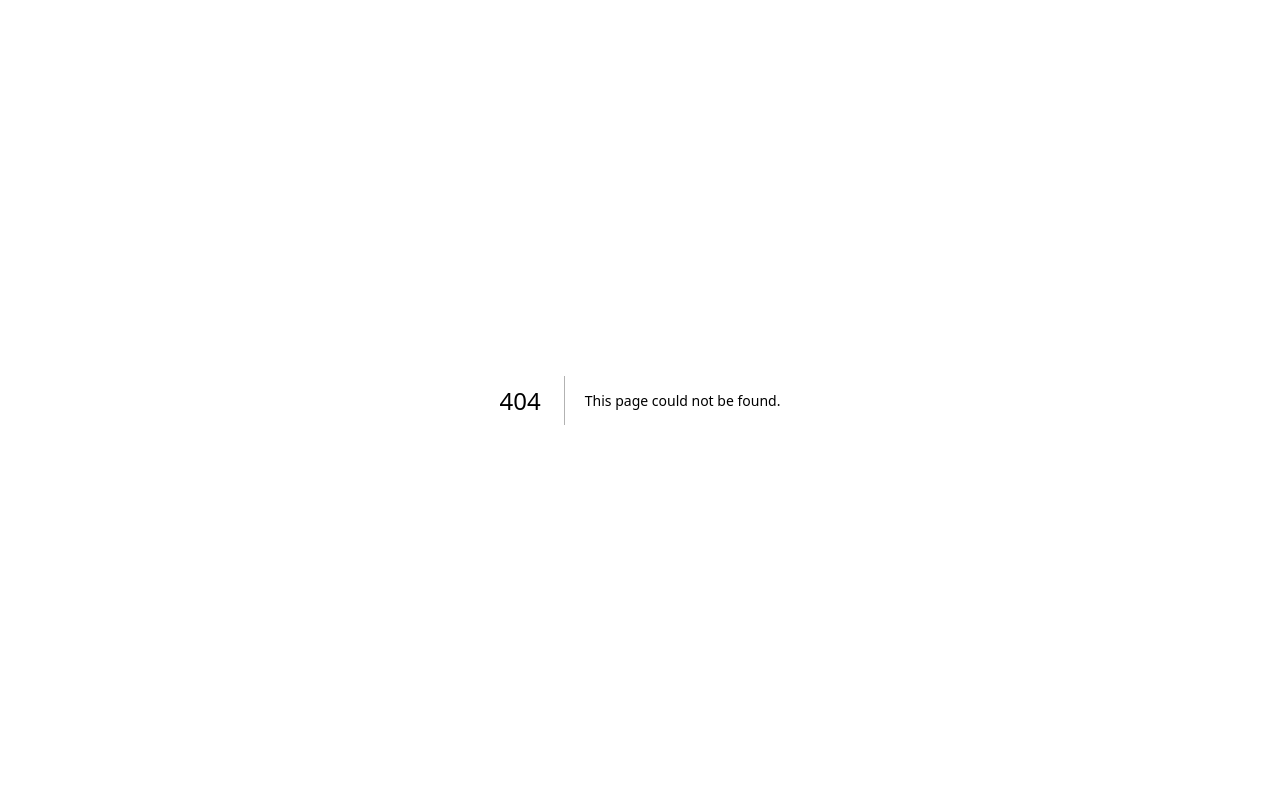
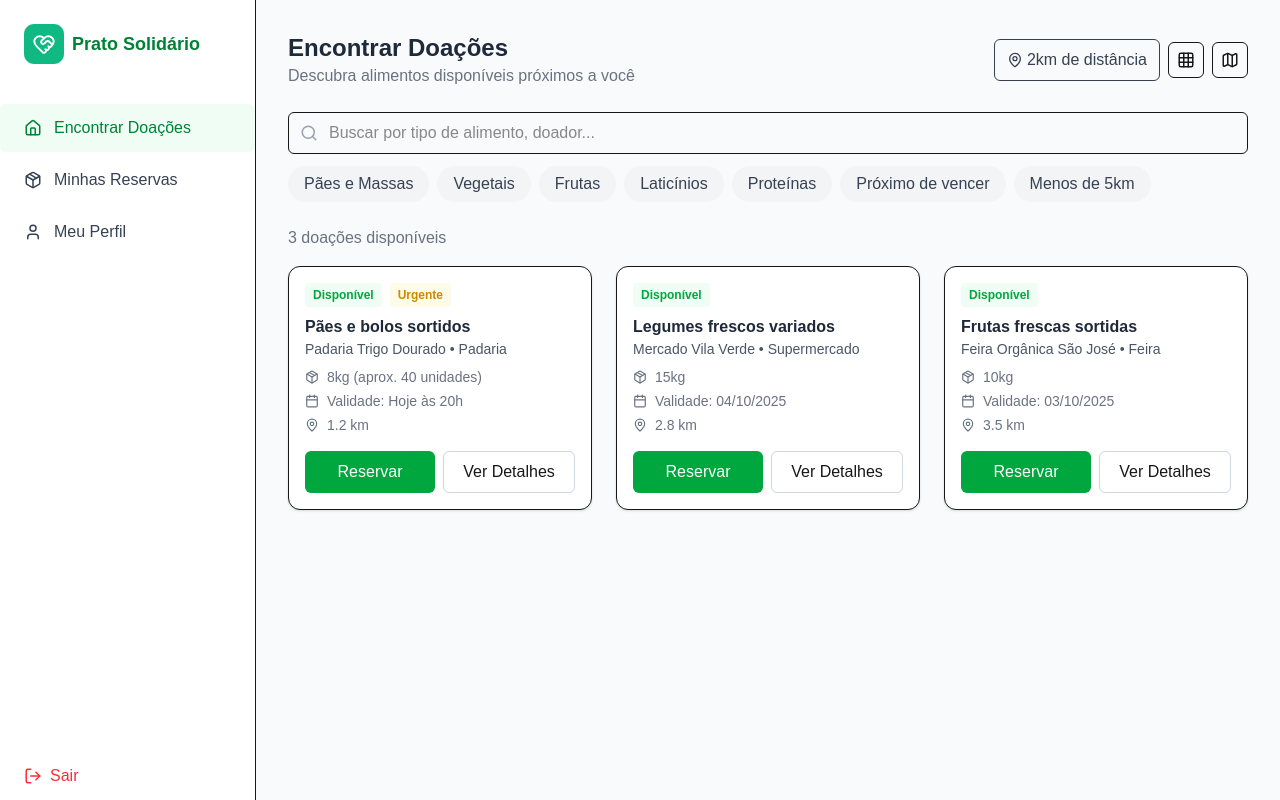
Before and after one commit to Adilla-rgp/solidarity-meal-app, a Next.js app: page /doacoes in a window 1280 px wide. Before the commit this address had no page. Built offline with nearby package versions, Linux system fonts and the light colour scheme.

Commit message:
feat(page): integrar novos componentes na tela principal de doações

```diff
--- /dev/null
+++ b/app/doacoes/page.tsx
@@ -0,0 +1,57 @@
+import DonationCard from "../components/DonationCard";
+import FilterBar from "../components/FilterBar";
+import SearchBar from "../components/SearchBar";
+import Sidebar from "../components/Sidebar";
+import Topbar from "../components/Topbar";
+
+
+export default function DoacoesPage() {
+  const doacoes = [
+    {
+      nome: "Pães e bolos sortidos",
+      doador: "Padaria Trigo Dourado",
+      tipo: "Padaria",
+      quantidade: "8kg (aprox. 40 unidades)",
+      validade: "Hoje às 20h",
+      distancia: "1.2 km",
+      urgente: true,
+    },
+    {
+      nome: "Legumes frescos variados",
+      doador: "Mercado Vila Verde",
+      tipo: "Supermercado",
+      quantidade: "15kg",
+      validade: "04/10/2025",
+      distancia: "2.8 km",
+    },
+    {
+      nome: "Frutas frescas sortidas",
+      doador: "Feira Orgânica São José",
+      tipo: "Feira",
+      quantidade: "10kg",
+      validade: "03/10/2025",
+      distancia: "3.5 km",
+    },
+  ];
+
+  return (
+    <div className="flex bg-gray-50 min-h-screen">
+      <Sidebar />
+      <main className="flex-1 p-8">
+        <Topbar />
+        <SearchBar />
+        <FilterBar />
+
+        <p className="text-gray-500 mt-6">
+          {doacoes.length} doações disponíveis
+        </p>
+
+        <div className="grid grid-cols-1 md:grid-cols-2 xl:grid-cols-3 gap-6 mt-4">
+          {doacoes.map((item, index) => (
+            <DonationCard key={index} {...item} />
+          ))}
+        </div>
+      </main>
+    </div>
+  );
+}
```
